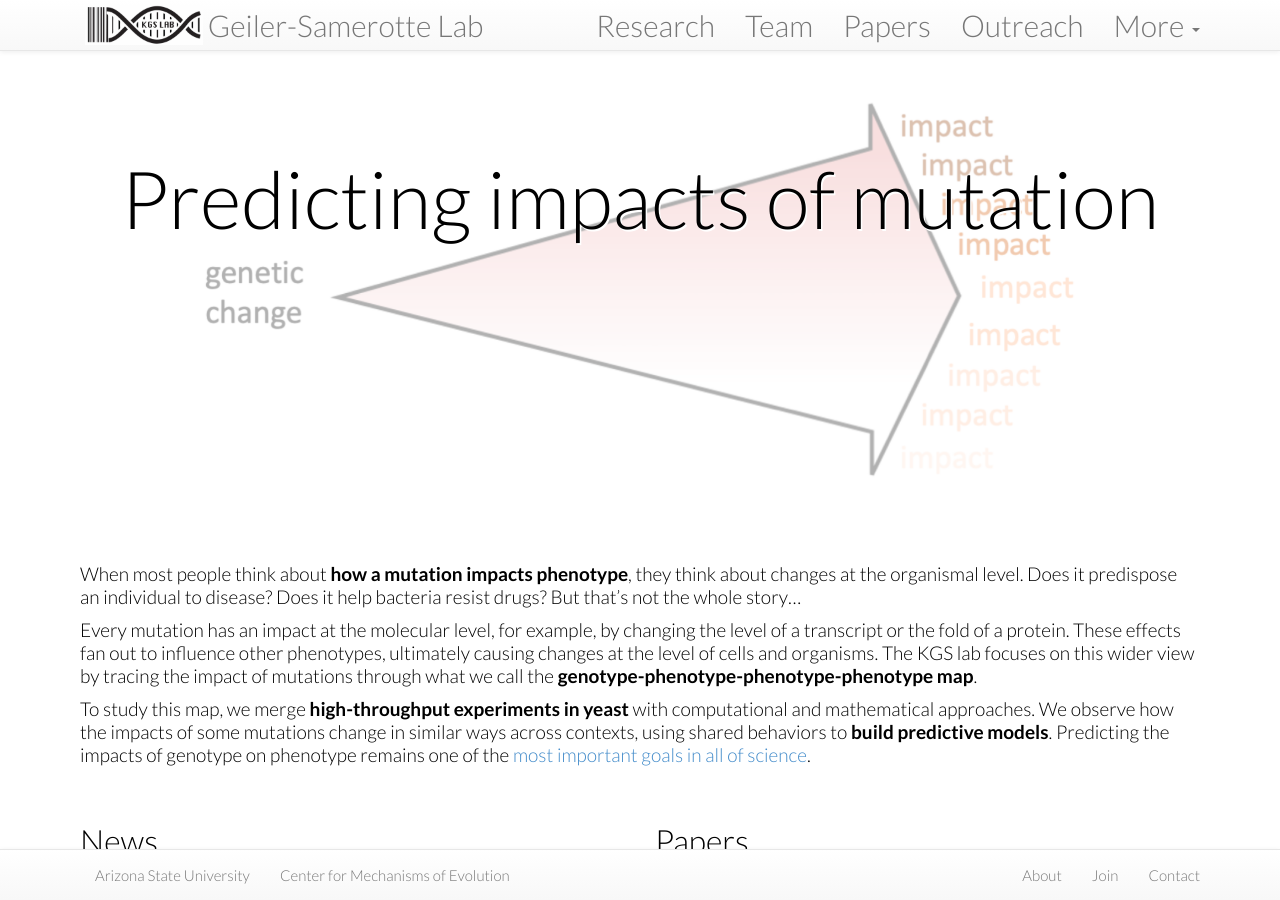
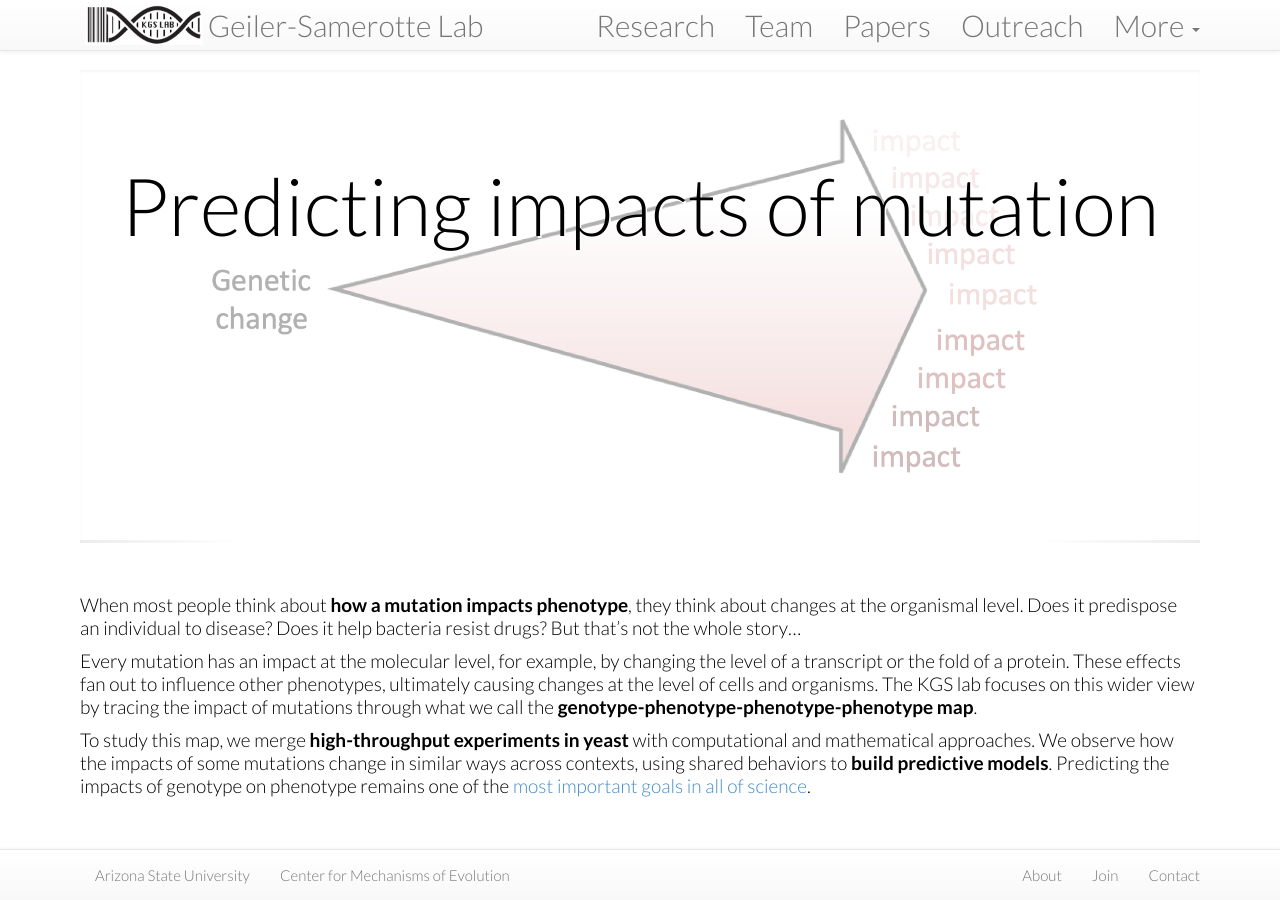
Before and after one commit to Samerotte-Lab/Samerotte-Lab.github.io, a Jekyll site: the page built from index.html, in a window 1280 px wide and 900 px high. Built offline with Jekyll 4.4.1, drawn with Linux system fonts in a browser that asks for light colours; nearby versions of some CDN libraries.

Commit message:
change banner

```diff
--- a/index.html
+++ b/index.html
@@ -27,14 +27,14 @@
 	  <!-- Carousel items -->
 	  <div class="carousel-inner">
 	    <div class="active item">
-	    	<img src="/assets/themes/lab/images/banner/banner5.png" width='1200px' alt="">
+	    	<img src="/assets/themes/lab/images/banner/banner_forward.png" width='1200px' alt="">
 	    </div>
 	    <div class="item">
+	    	<img src="/assets/themes/lab/images/banner/banner_reverse.png" width='1200px' alt="">
+	    </div>
+	    <!--<div class="item">
 	    	<img src="/assets/themes/lab/images/banner/banner5.png" width='1200px' alt="">
-	    </div>
-	    <div class="item">
-	    	<img src="/assets/themes/lab/images/banner/banner5.png" width='1200px' alt="">
-	    </div>
+	    </div>-->
 	  </div>
 	  <!-- Carousel nav -->
 	  <a class="left carousel-control" href="#carousel" role="button" data-slide="prev">
```
Also changed, not shown: assets/themes/lab/images/banner/banner_forward.png (added), assets/themes/lab/images/banner/banner_reverse.png (added).
